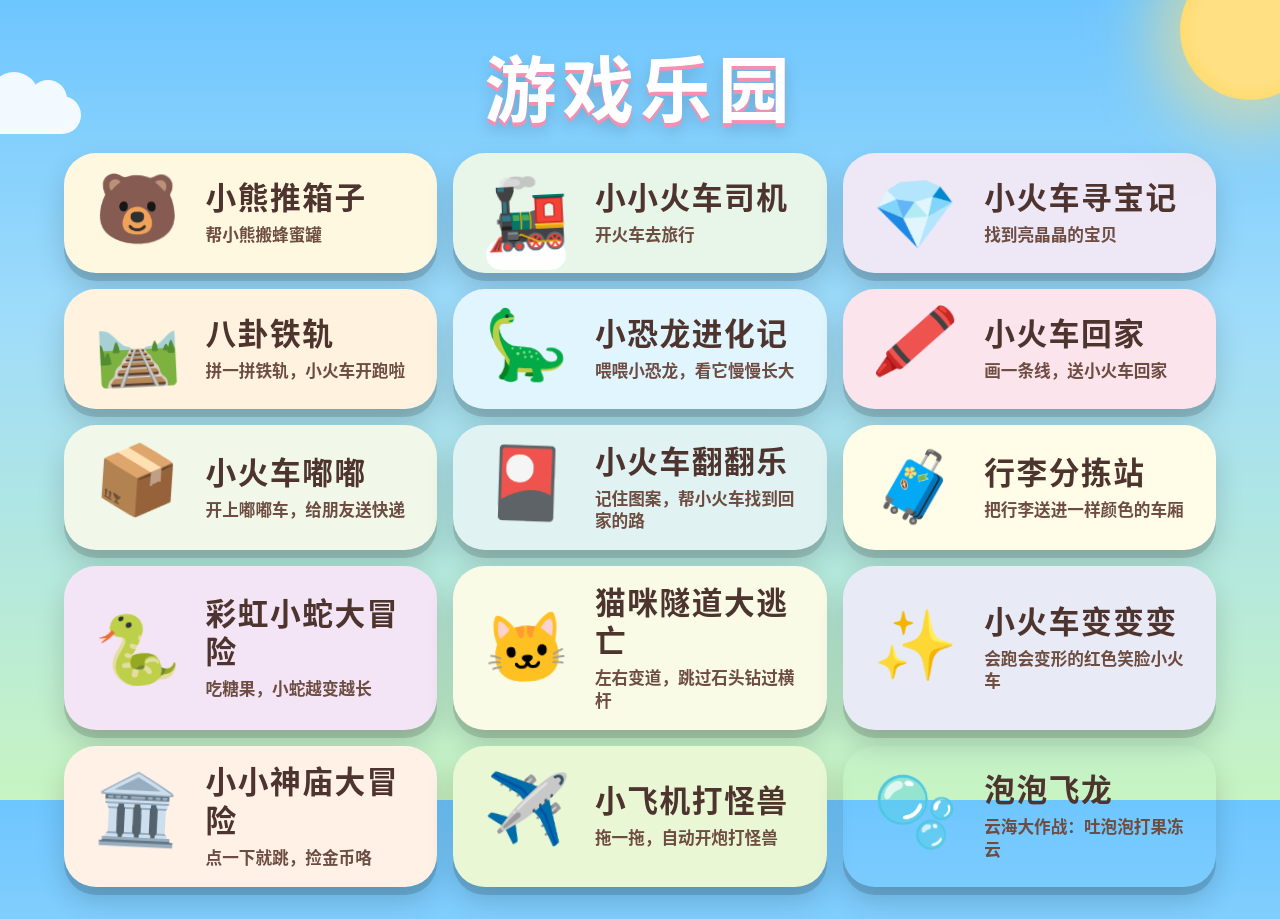
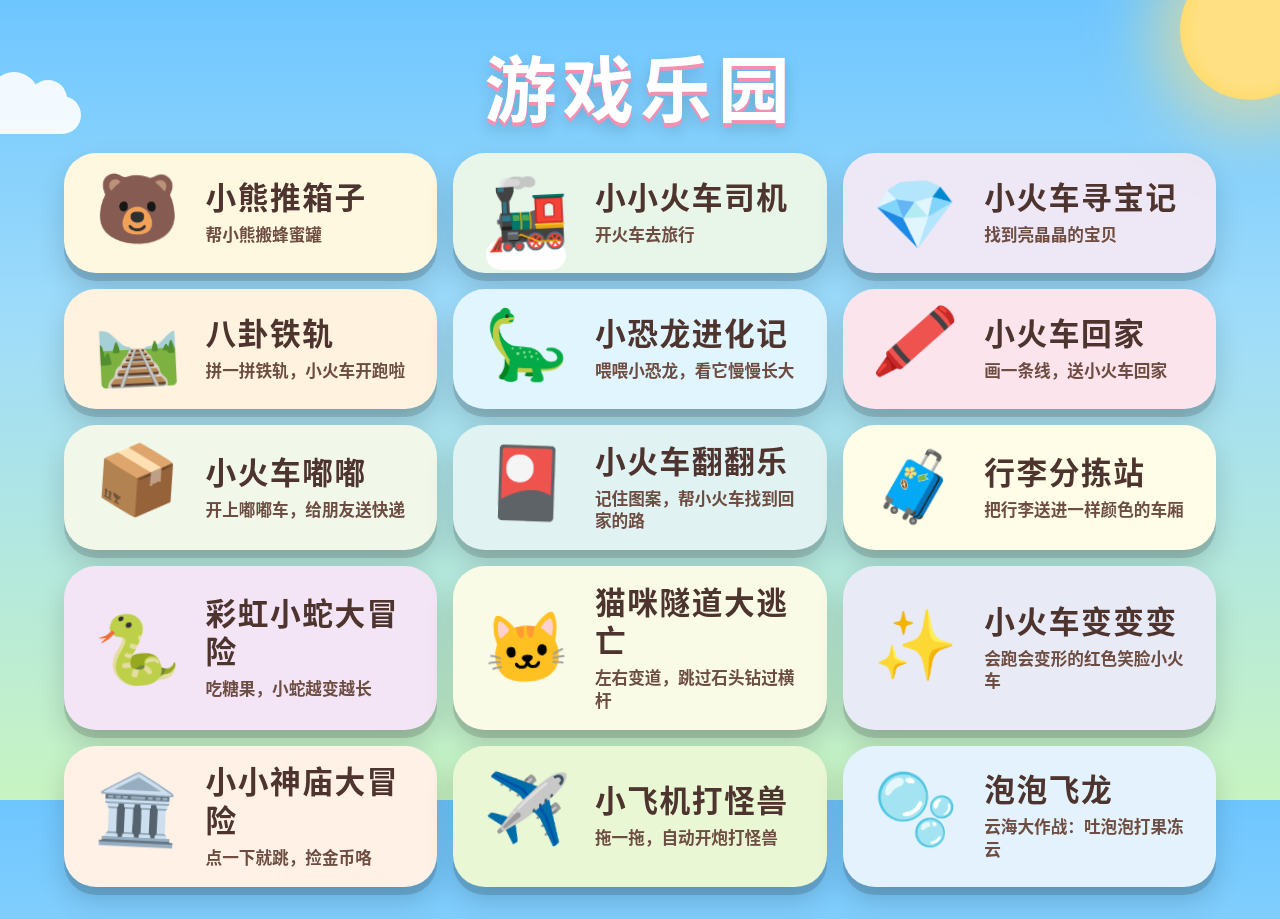
Before and after one commit to adrea/game, a plain HTML site: page index.html in a window 1280 px wide. Drawn offline with Linux system fonts and the light colour scheme.

Commit message:
fix(portal): add nth-child(15) card color and icon delay

```diff
--- a/index.html
+++ b/index.html
@@ -114,6 +114,7 @@
   a.card:nth-child(12) { background: #e8eaf6; animation-delay: 1.8s; }
   a.card:nth-child(13) { background: #fff1e6; animation-delay: 1.95s; }
   a.card:nth-child(14) { background: #e9f7d4; animation-delay: 2.1s; }
+  a.card:nth-child(15) { background: #e3f2fd; animation-delay: 2.25s; }
   @keyframes rise {
     from { transform: translateY(60px); opacity: 0; }
     to   { transform: translateY(0);    opacity: 1; }
@@ -143,6 +144,7 @@
   a.card:nth-child(12) .icon { animation-delay: 3.3s; }
   a.card:nth-child(13) .icon { animation-delay: 3.6s; }
   a.card:nth-child(14) .icon { animation-delay: 3.9s; }
+  a.card:nth-child(15) .icon { animation-delay: 4.2s; }
   @keyframes bob {
     0%, 100% { transform: translateY(0) rotate(-4deg); }
     50%      { transform: translateY(-10px) rotate(4deg); }
```
